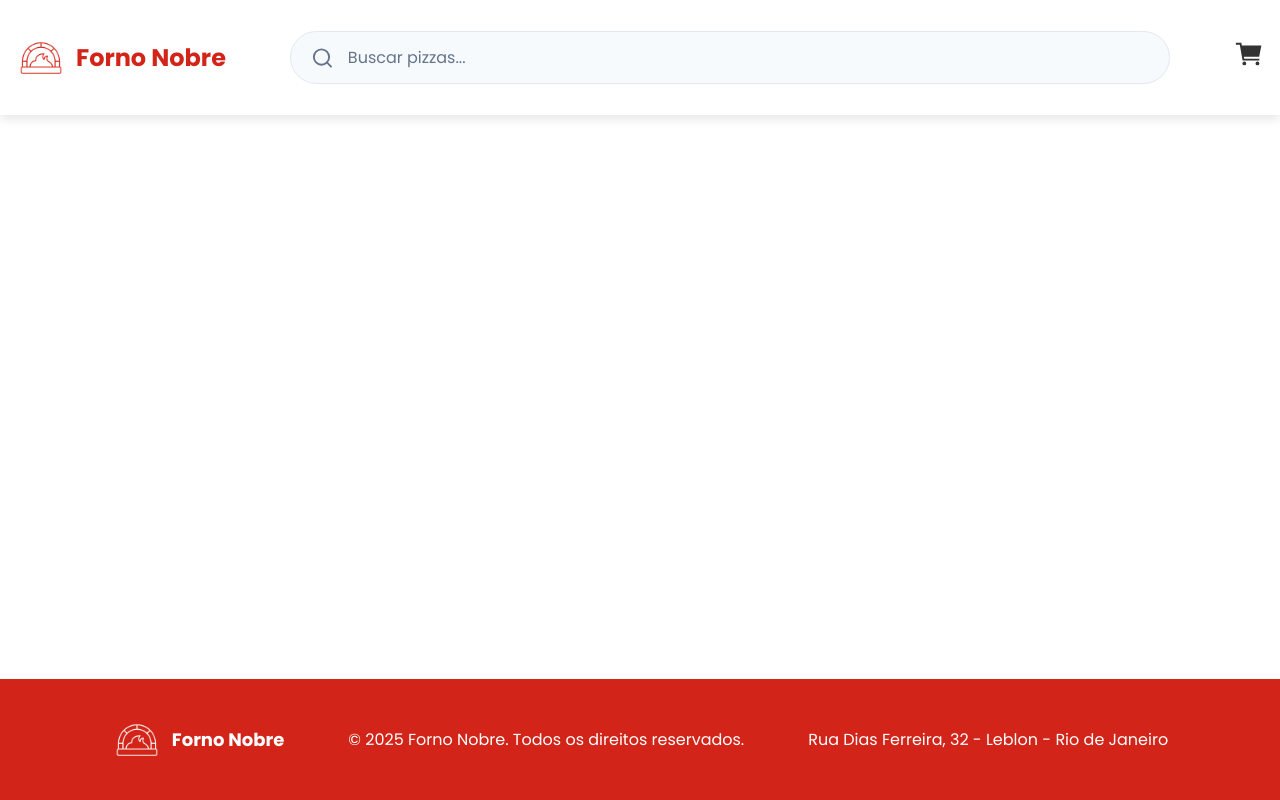
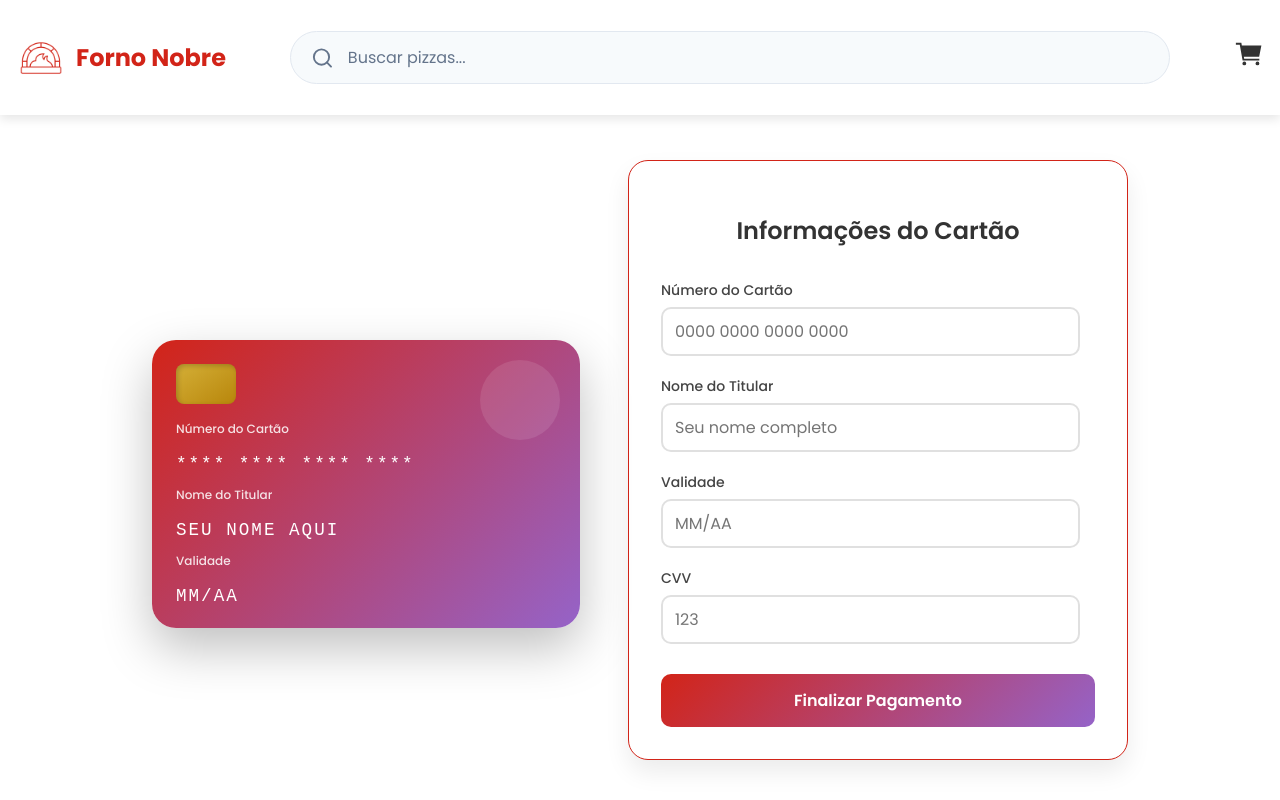
Before and after one commit to GGhiaroni/forno-nobre, a React (Vite) app: page /dados-cartao in a window 1280 px wide. Shown: the top 800 px of the page. Built offline with nearby package versions, Linux system fonts and the light colour scheme.

Commit message:
finalizando o componente de cartão de crédito

```diff
--- a/src/Componentes/CartaoDeCredito/index.jsx
+++ /dev/null
@@ -1,3 +0,0 @@
-const CartaoDeCredito = () => {};
-
-export default CartaoDeCredito;
--- /dev/null
+++ b/src/Componentes/DadosCartao/index.jsx
@@ -0,0 +1,278 @@
+import { motion } from "framer-motion";
+import React, { useState } from "react";
+import styled from "styled-components";
+
+const ContainerPrincipal = styled.div`
+  width: 100%;
+  max-width: 1400px;
+  margin: 0 auto;
+  padding-top: 10rem;
+  padding-bottom: 5rem;
+  display: flex;
+  flex-direction: row;
+  align-items: center;
+  justify-content: center;
+  gap: 6rem;
+`;
+
+const CartaoContainer = styled.div`
+  perspective: 1500px;
+  width: 380px;
+  height: 240px;
+`;
+
+const Cartao = styled(motion.div)`
+  width: 100%;
+  height: 100%;
+  position: relative;
+  transform-style: preserve-3d;
+`;
+
+const BaseCartao = styled.div`
+  position: absolute;
+  width: 100%;
+  height: 100%;
+  border-radius: 24px;
+  padding: 24px;
+  backface-visibility: hidden;
+  box-shadow: 0 20px 50px rgba(0, 0, 0, 0.25);
+  color: white;
+  display: flex;
+  flex-direction: column;
+  justify-content: space-between;
+`;
+
+const Frente = styled(BaseCartao)`
+  background: linear-gradient(135deg, var(--cor-primaria), #9563c8);
+`;
+
+const Verso = styled(BaseCartao)`
+  background: linear-gradient(135deg, #232526, #414345);
+  transform: rotateY(180deg);
+  display: flex;
+  flex-direction: column;
+  justify-content: flex-start;
+  padding-top: 24px;
+  gap: 16px;
+`;
+
+const LinhaPreta = styled.div`
+  width: 100%;
+  height: 40px;
+  background: #000;
+  margin-bottom: 20px;
+  border-radius: 4px;
+`;
+
+const CVVBox = styled.div`
+  background: #fff;
+  color: #000;
+  padding: 10px;
+  border-radius: 8px;
+  width: 80px;
+  font-weight: bold;
+  text-align: center;
+  align-self: flex-end;
+`;
+
+const TextoCartao = styled.p`
+  margin: 6px 0;
+  font-size: 1.1rem;
+  letter-spacing: 2px;
+  font-family: "Courier New", Courier, monospace;
+`;
+
+const TituloCartao = styled.h4`
+  font-size: 0.75rem;
+  margin-top: 12px;
+  opacity: 0.85;
+  font-weight: 500;
+`;
+
+const CampoInput = styled.input`
+  width: 90%;
+  padding: 10px 12px;
+  border: 2px solid #e0e0e0;
+  border-radius: 10px;
+  font-size: 1rem;
+  font-family: "Poppins", sans-serif;
+  outline: none;
+  transition: border-color 0.3s, box-shadow 0.3s;
+  background-color: #fff;
+  &:focus {
+    border-color: var(--cor-primaria);
+  }
+`;
+
+const Label = styled.label`
+  font-size: 0.875rem;
+  margin-bottom: 6px;
+  color: #444;
+  font-weight: 500;
+`;
+
+const Formulario = styled.form`
+  width: 100%;
+  max-width: 500px;
+  background: #ffffff;
+  border: solid 1px var(--cor-primaria);
+  padding: 32px;
+  border-radius: 20px;
+  box-shadow: 0 12px 24px rgba(0, 0, 0, 0.08);
+  display: flex;
+  flex-direction: column;
+  gap: 20px;
+  box-sizing: border-box;
+`;
+
+const TituloFormulario = styled.h2`
+  font-size: 1.5rem;
+  margin-bottom: 12px;
+  color: #333;
+  font-weight: 600;
+  text-align: center;
+  font-family: "Poppins", sans-serif;
+`;
+
+const GrupoCampo = styled.div`
+  display: flex;
+  flex-direction: column;
+`;
+
+const Chip = styled.div`
+  width: 60px;
+  height: 40px;
+  background: linear-gradient(145deg, #d4af37, #b8860b);
+  border-radius: 8px;
+  box-shadow: inset 2px 2px 5px rgba(0, 0, 0, 0.2);
+  margin-bottom: 16px;
+`;
+
+const DetalheDecorativo = styled.div`
+  position: absolute;
+  width: 80px;
+  height: 80px;
+  background: rgba(255, 255, 255, 0.1);
+  border-radius: 50%;
+  top: 20px;
+  right: 20px;
+`;
+
+const CVVContainer = styled.div`
+  display: flex;
+  flex-direction: column;
+  align-items: flex-end;
+`;
+
+const BotaoFinalizar = styled.button`
+  margin-top: 10px;
+  padding: 14px;
+  border: none;
+  border-radius: 10px;
+  background: linear-gradient(135deg, var(--cor-primaria), #9563c8);
+  color: #fff;
+  font-size: 1rem;
+  font-family: "Poppins", sans-serif;
+  font-weight: 600;
+  cursor: pointer;
+  transition: background 0.3s;
+  &:hover {
+    background: linear-gradient(135deg, var(--cor-primaria), #8d51c8);
+  }
+`;
+
+const DadosCartao = () => {
+  const [numero, setNumero] = useState("");
+  const [nome, setNome] = useState("");
+  const [validade, setValidade] = useState("");
+  const [cvv, setCvv] = useState("");
+  const [virado, setVirado] = useState(false);
+
+  return (
+    <ContainerPrincipal>
+      <CartaoContainer>
+        <Cartao
+          animate={{ rotateY: virado ? 180 : 0 }}
+          transition={{ duration: 0.8, ease: "easeInOut" }}
+        >
+          <Frente>
+            <div>
+              <Chip />
+              <TituloCartao>Número do Cartão</TituloCartao>
+              <TextoCartao>{numero || "**** **** **** ****"}</TextoCartao>
+
+              <TituloCartao>Nome do Titular</TituloCartao>
+              <TextoCartao>{nome || "SEU NOME AQUI"}</TextoCartao>
+
+              <TituloCartao>Validade</TituloCartao>
+              <TextoCartao>{validade || "MM/AA"}</TextoCartao>
+            </div>
+            <DetalheDecorativo />
+          </Frente>
+
+          <Verso>
+            <LinhaPreta />
+            <CVVContainer>
+              <TituloCartao style={{ color: "#fff" }}>CVV</TituloCartao>
+              <CVVBox>{cvv || "•••"}</CVVBox>
+            </CVVContainer>
+          </Verso>
+        </Cartao>
+      </CartaoContainer>
+
+      <Formulario>
+        <TituloFormulario>Informações do Cartão</TituloFormulario>
+        <GrupoCampo>
+          <Label>Número do Cartão</Label>
+          <CampoInput
+            type="text"
+            maxLength={19}
+            onFocus={() => setVirado(false)}
+            value={numero}
+            onChange={(e) => setNumero(e.target.value)}
+            placeholder="0000 0000 0000 0000"
+          />
+        </GrupoCampo>
+
+        <GrupoCampo>
+          <Label>Nome do Titular</Label>
+          <CampoInput
+            type="text"
+            onFocus={() => setVirado(false)}
+            value={nome}
+            onChange={(e) => setNome(e.target.value)}
+            placeholder="Seu nome completo"
+          />
+        </GrupoCampo>
+
+        <GrupoCampo>
+          <Label>Validade</Label>
+          <CampoInput
+            type="text"
+            maxLength={5}
+            onFocus={() => setVirado(false)}
+            value={validade}
+            onChange={(e) => setValidade(e.target.value)}
+            placeholder="MM/AA"
+          />
+        </GrupoCampo>
+
+        <GrupoCampo>
+          <Label>CVV</Label>
+          <CampoInput
+            type="text"
+            maxLength={4}
+            onFocus={() => setVirado(true)}
+            onBlur={() => setVirado(false)}
+            value={cvv}
+            onChange={(e) => setCvv(e.target.value)}
+            placeholder="123"
+          />
+        </GrupoCampo>
+        <BotaoFinalizar type="submit">Finalizar Pagamento</BotaoFinalizar>
+      </Formulario>
+    </ContainerPrincipal>
+  );
+};
+
+export default DadosCartao;
--- a/src/Pages/Checkout.jsx
+++ b/src/Pages/Checkout.jsx
@@ -324,7 +324,7 @@ const Checkout = observer(() => {
             console.log("Pedido finalizado:", dadosPedido);
 
             carrinhoStore.limparCarrinho();
-            navigate("/sucesso");
+            navigate("/dados-cartao");
           }}
         >
           <ContainerLabelInput>
--- a/src/routes.jsx
+++ b/src/routes.jsx
@@ -1,5 +1,6 @@
 import { BrowserRouter, Route, Routes } from "react-router-dom";
 import { Toaster } from "sonner";
+import DadosCartao from "./Componentes/DadosCartao";
 import Footer from "./Componentes/Footer";
 import Header from "./Componentes/Header";
 import Checkout from "./Pages/Checkout";
@@ -23,6 +24,7 @@ function AppRoutes() {
             />
             <Route path="/carrinho" element={<PaginaCarrinho />} />
             <Route path="/checkout" element={<Checkout />} />
+            <Route path="/dados-cartao" element={<DadosCartao />} />
           </Routes>
         </main>
         <Footer />
```
